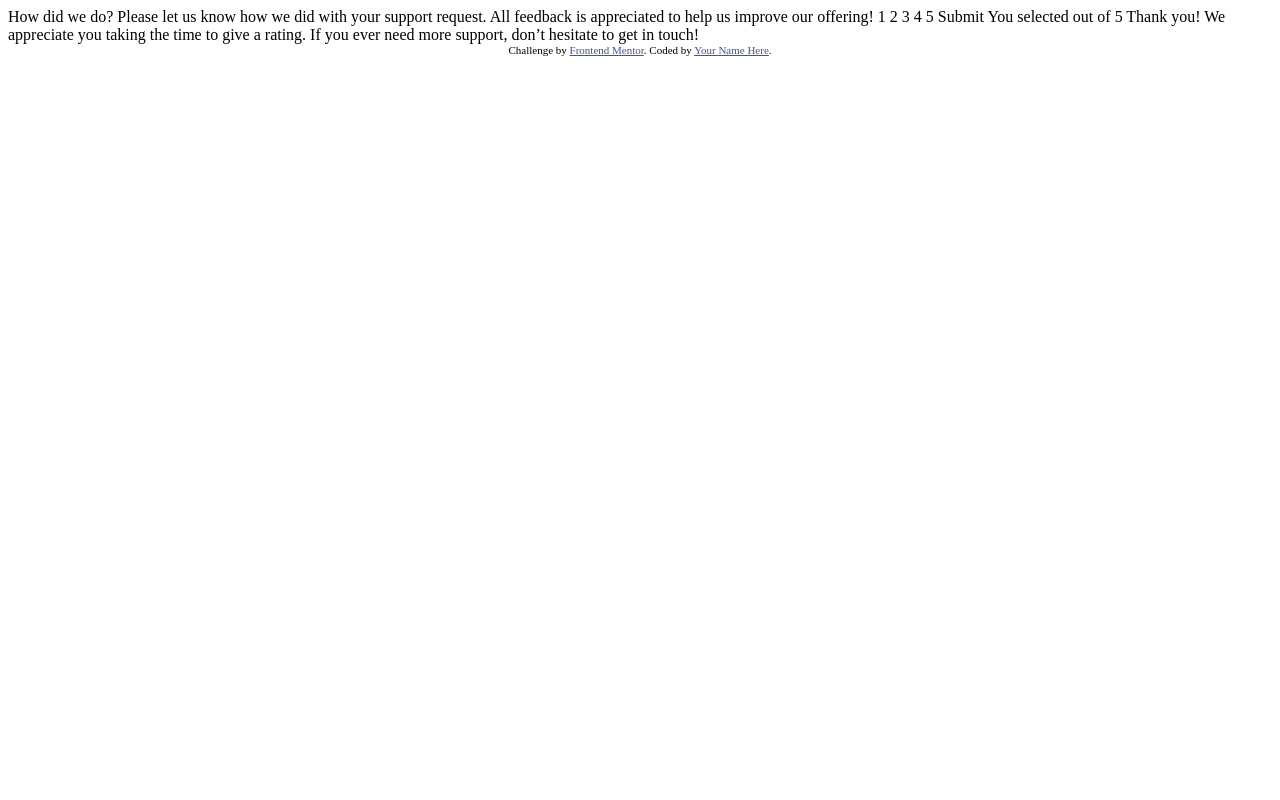
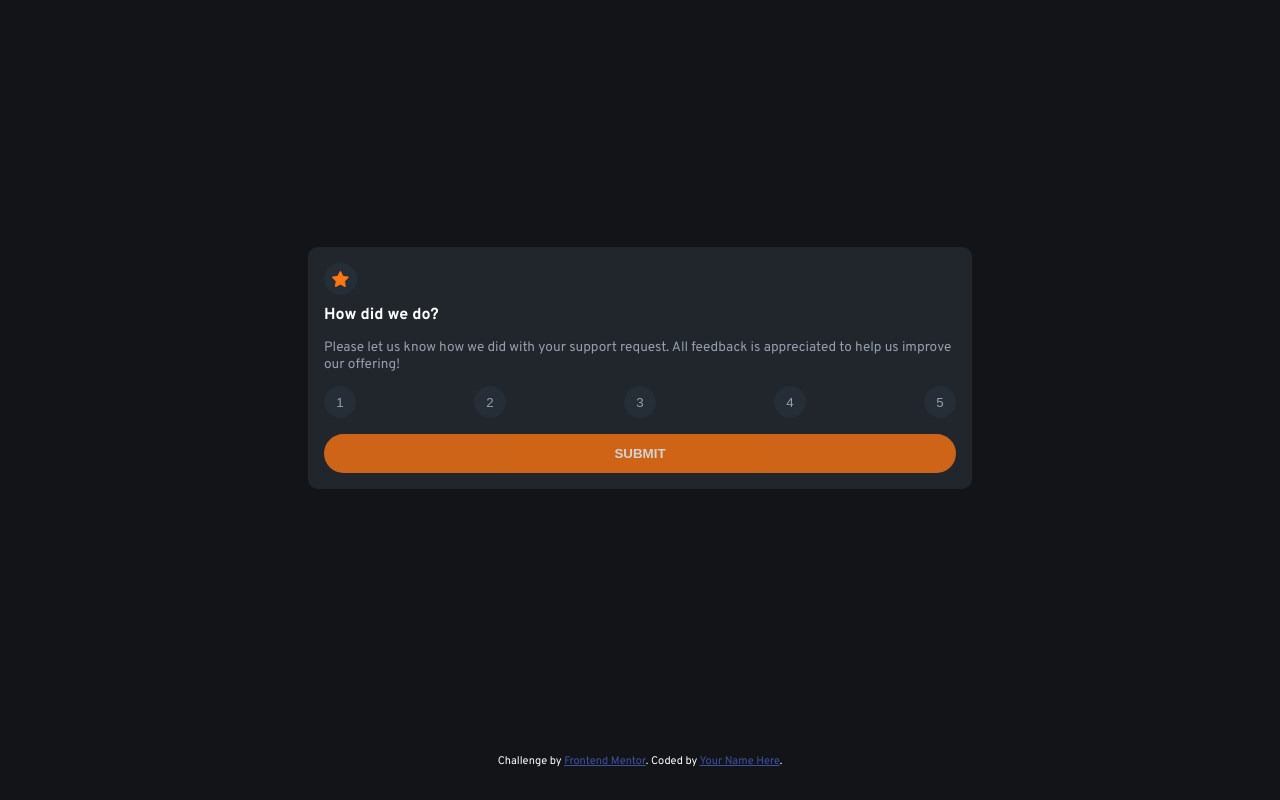
Before and after one commit to imjpfeliciano/fe-challenges-ranking, a plain HTML site: page index.html in a window 1280 px wide. Drawn offline with Linux system fonts and the light colour scheme.

Commit message:
feat: ranking selector

```diff
--- /dev/null
+++ b/assets/js/index.js
@@ -0,0 +1,37 @@
+let rank = "";
+
+const ITEM_SELECTED_CLASS = "selected";
+const ACTIVE_CARD_CLASS = "active";
+
+const button = document.getElementById("submit");
+
+const rankingSelectorCard = document.getElementById("ranking-selector");
+const thankYouCard = document.getElementById("thank-you-page");
+
+const rankValue = document.getElementById("rank-value");
+
+button.addEventListener("click", () => {
+  console.log(`Selected item: ${rank}`);
+  rankValue.innerText = rank;
+  rankingSelectorCard.classList.remove(ACTIVE_CARD_CLASS);
+  thankYouCard.classList.add(ACTIVE_CARD_CLASS);
+});
+
+const rankItems = Array.from(document.getElementsByClassName("rank-item"));
+
+rankItems.forEach((item, index) => {
+  item.addEventListener("click", () => {
+    rank = index + 1;
+
+    // mark all items before the selected item as active
+    rankItems.forEach((item, index) => {
+      if (index + 1 === rank) {
+        item.classList.add(ITEM_SELECTED_CLASS);
+      } else {
+        item.classList.remove(ITEM_SELECTED_CLASS);
+      }
+    });
+
+    button.removeAttribute("disabled");
+  });
+});
--- /dev/null
+++ b/assets/styles/index.scss
@@ -0,0 +1,169 @@
+@import url("https://fonts.googleapis.com/css?family=Overpass:400,700");
+
+$white: hsl(0, 0%, 100%);
+$light-gray: hsl(217, 12%, 63%);
+$medium-gray: hsl(216, 12%, 54%);
+$dark-blue: hsl(213, 19%, 18%);
+$very-dark-blue: hsl(216, 12%, 8%);
+
+$orange: hsl(25, 97%, 53%);
+
+$circle-color: $dark-blue;
+$bg-color: hsl(213, 16%, 15%);
+
+body {
+  height: 90vh;
+  background-color: $very-dark-blue;
+  font-family: "Overpass", sans-serif;
+  display: flex;
+  justify-content: center;
+  align-items: center;
+
+  flex-direction: column;
+}
+
+.card-container {
+  &.active {
+    display: flex;
+    flex-direction: column;
+    justify-content: center;
+    align-items: center;
+
+    // background: linear-gradient(
+    //   to bottom,
+    //   $dark-blue 0%,
+    //   $medium-gray 355,
+    //   $very-dark-blue 100%
+    // );
+  }
+
+  display: none;
+  width: 50%;
+  background-color: $bg-color;
+  border-radius: 10px;
+  padding: 1rem;
+
+  .image-container {
+    display: flex;
+    flex-direction: column;
+    justify-content: center;
+    align-items: center;
+
+    img {
+      height: 80px;
+      margin-top: 1rem;
+      margin-bottom: 1rem;
+    }
+
+    .selection {
+      color: $orange;
+      background-color: $circle-color;
+      padding: 0.5rem 0.75rem;
+      border-radius: 25px;
+
+      margin-bottom: 1rem;
+    }
+  }
+  .header {
+    display: flex;
+    width: 100%;
+
+    // star icon container
+    .star-container {
+      background-color: $circle-color;
+      display: flex;
+      flex-direction: row;
+      justify-content: flex-start;
+      align-items: center;
+
+      padding: 0.5rem;
+      border-radius: 50%;
+    }
+  }
+
+  .content {
+    &.center {
+      text-align: center;
+    }
+
+    .title {
+      color: $white;
+      font-size: 1rem;
+    }
+
+    .description {
+      color: $light-gray;
+      font-size: 0.85rem;
+    }
+  }
+
+  .rank-container {
+    width: 100%;
+    display: flex;
+    flex-direction: row;
+    justify-content: space-between;
+    align-items: center;
+    margin-bottom: 1rem;
+
+    .rank-item {
+      background-color: $circle-color;
+      border: 0;
+      color: $light-gray;
+      width: 32px;
+      height: 32px;
+      border-radius: 50%;
+
+      &.selected {
+        background-color: $orange;
+        color: $white;
+      }
+
+      &:hover {
+        background-color: $medium-gray;
+        color: $white;
+        cursor: pointer;
+      }
+    }
+  }
+
+  .footer {
+    width: 100%;
+  }
+}
+
+.primary-btn {
+  &:disabled {
+    opacity: 0.8;
+    cursor: not-allowed;
+  }
+
+  text-transform: uppercase;
+  font-weight: 700;
+  background-color: $orange;
+  border: 0;
+  width: 100%;
+  padding: 0.75rem 0;
+  color: $white;
+
+  border-radius: 25px;
+
+  &:hover {
+    &:not(:disabled) {
+      background-color: $white;
+      color: $orange;
+      cursor: pointer;
+    }
+  }
+}
+
+.attribution {
+  color: $white;
+  position: absolute;
+  bottom: 2rem;
+  font-size: 11px;
+  text-align: center;
+
+  a {
+    color: hsl(228, 45%, 44%);
+  }
+}
--- a/index.html
+++ b/index.html
@@ -1,49 +1,74 @@
 <!DOCTYPE html>
 <html lang="en">
   <head>
-  <meta charset="UTF-8">
-  <meta name="viewport" content="width=device-width, initial-scale=1.0"> <!-- displays site properly based on user's device -->
+    <meta charset="UTF-8" />
+    <meta name="viewport" content="width=device-width, initial-scale=1.0" />
+    <!-- displays site properly based on user's device -->
 
-  <link rel="icon" type="image/png" sizes="32x32" href="./images/favicon-32x32.png">
-
+    <link
+      rel="icon"
+      type="image/png"
+      sizes="32x32"
+      href="./images/favicon-32x32.png"
+    />
+    <link rel="stylesheet" href="./assets/styles/index.css" />
     <title>Frontend Mentor | Interactive rating component</title>
-
-  <!-- Feel free to remove these styles or customise in your own stylesheet 👍 -->
-  <style>
-    .attribution { font-size: 11px; text-align: center; }
-    .attribution a { color: hsl(228, 45%, 44%); }
-  </style>
   </head>
   <body>
-
     <!-- Rating state start -->
-
-  How did we do?
-
-  Please let us know how we did with your support request. All feedback is appreciated
-  to help us improve our offering!
-
-  1 2 3 4 5
-
-  Submit
+    <div class="card-container active" id="ranking-selector">
+      <div class="header">
+        <div class="star-container">
+          <img src="./images/icon-star.svg" alt="add-to-favorites" />
+        </div>
+      </div>
+      <div class="content">
+        <h1 class="title">How did we do?</h1>
+        <p class="description">
+          Please let us know how we did with your support request. All feedback
+          is appreciated to help us improve our offering!
+        </p>
+      </div>
+      <div class="rank-container">
+        <button class="rank-item">1</button>
+        <button class="rank-item">2</button>
+        <button class="rank-item">3</button>
+        <button class="rank-item">4</button>
+        <button class="rank-item">5</button>
+      </div>
+      <div class="footer">
+        <button class="primary-btn" id="submit" disabled>Submit</button>
+      </div>
+    </div>
 
     <!-- Rating state end -->
 
     <!-- Thank you state start -->
+    <div class="card-container" id="thank-you-page">
+      <div class="image-container">
+        <img src="./images/illustration-thank-you.svg" alt="Thank you" />
+        <div class="selection">
+          You selected <span id="rank-value"></span> out of 5
+        </div>
+      </div>
 
-  You selected <!-- Add rating here --> out of 5
-
-  Thank you!
-
-  We appreciate you taking the time to give a rating. If you ever need more support,
-  don’t hesitate to get in touch!
+      <div class="content center">
+        <h1 class="title">Thank you!</h1>
+        <p class="description">
+          We appreciate you taking the time to give a rating. If you ever need
+          more support, don’t hesitate to get in touch!
+        </p>
+      </div>
+    </div>
 
     <!-- Thank you state end -->
 
-
     <div class="attribution">
-    Challenge by <a href="https://www.frontendmentor.io?ref=challenge" target="_blank">Frontend Mentor</a>.
-    Coded by <a href="#">Your Name Here</a>.
+      Challenge by
+      <a href="https://www.frontendmentor.io?ref=challenge" target="_blank"
+        >Frontend Mentor</a
+      >. Coded by <a href="#">Your Name Here</a>.
     </div>
+    <script type="text/javascript" src="./assets/js/index.js"></script>
   </body>
 </html>
```
Also changed, not shown: assets/styles/index.css (added), 1 other file. Lines whose indentation alone changed are shown as unchanged.
